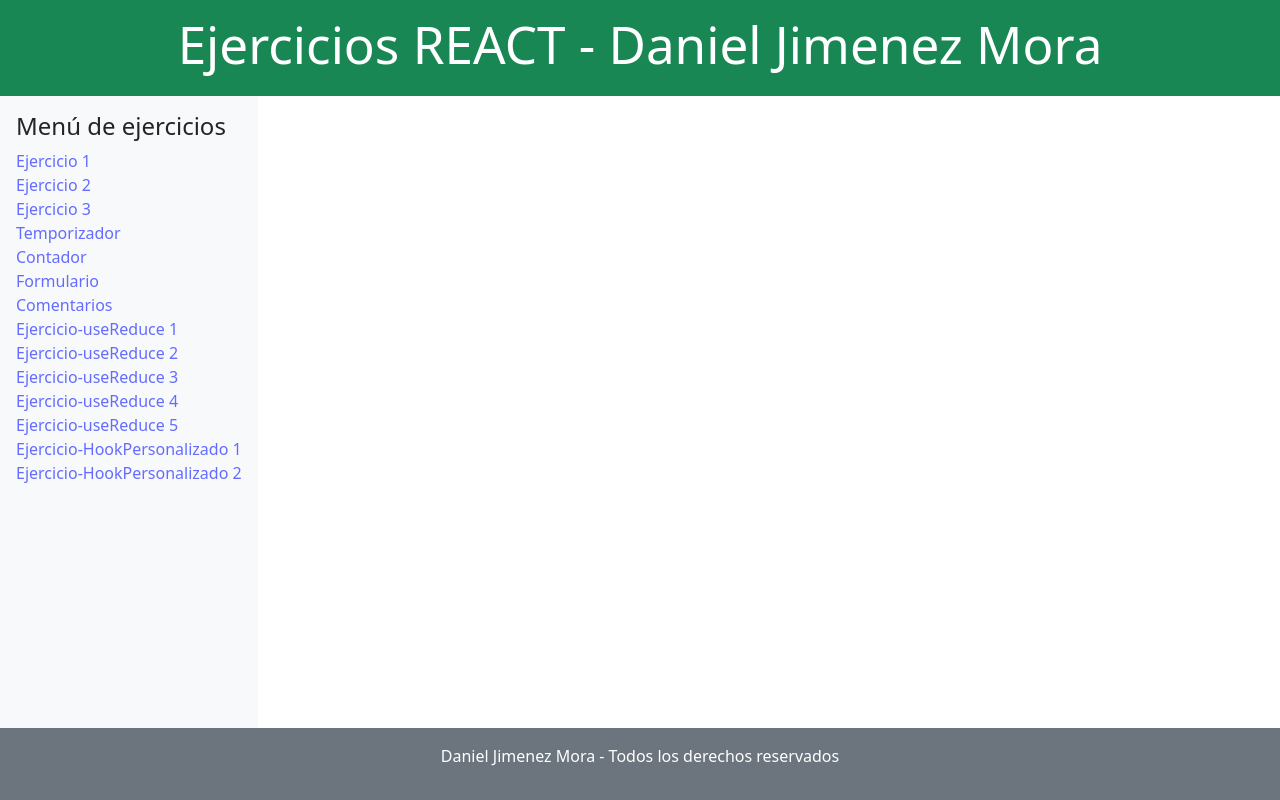
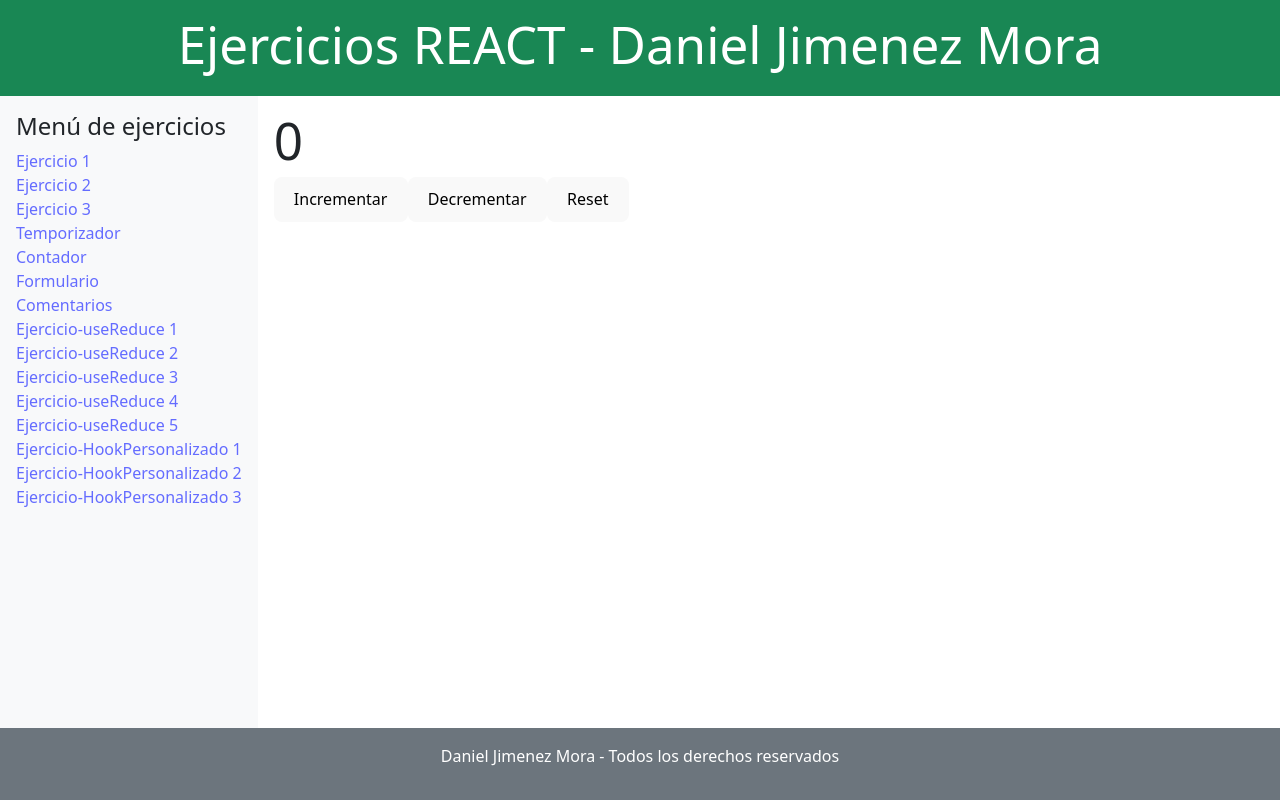
Before and after one commit to djimenez25/Ejercicios_REACT, a React (Vite) app: page /hook3 in a window 1280 px wide. Built offline with nearby package versions, Linux system fonts and the light colour scheme.

Commit message:
Commit hookPersonalizados

```diff
--- a/src/App.jsx
+++ b/src/App.jsx
@@ -17,6 +17,7 @@ import { Reducer4 } from "./ejercicios/Reducer4";
 import { Reducer5 } from "./ejercicios/Reducer5";
 import { HookPersonalizado1 } from "./ejercicios/HookPersonalizado1";
 import { HookPersonalizado2 } from "./ejercicios/hookPersonalizado2";
+import { HookPersonalizado3 } from "./ejercicios/HookPersonalizado3";
 
 function App() {
   return (
@@ -95,6 +96,11 @@ function App() {
                 Ejercicio-HookPersonalizado 2
               </Link>
             </li>
+            <li>
+              <Link to='/hook3' className='text-decoration-none'>
+                Ejercicio-HookPersonalizado 3
+              </Link>
+            </li>
           </ul>
         </nav>
 
@@ -114,6 +120,7 @@ function App() {
             <Route path='/reducer5' element={<Reducer5 />} />
             <Route path='/hook1' element={<HookPersonalizado1 />} />
             <Route path='/hook2' element={<HookPersonalizado2 />} />
+            <Route path='/hook3' element={<HookPersonalizado3 />} />
           </Routes>
         </main>
       </BrowserRouter>
--- a/src/ejercicios/HookPersonalizado2.jsx
+++ b/src/ejercicios/HookPersonalizado2.jsx
@@ -9,7 +9,13 @@ export function HookPersonalizado2() {
       <h1>Libros:</h1>
       {loading && <p>Cargando</p>}
       {error && <p>Error: {error.message}</p>}
-      {data && <pre>{JSON.stringify(data, null, 2)}</pre>}
+      {/* {data && <pre>{JSON.stringify(data, null, 2)}</pre>} */}
+      {data.map((libro, index) => (
+        <div key={index}>
+          <h4>Titulo: {libro.titulo}</h4>
+          <p>Descripcion: {libro.descripcion}</p>
+        </div>
+      ))}
     </>
   );
 }
--- /dev/null
+++ b/src/ejercicios/HookPersonalizado3.jsx
@@ -0,0 +1,14 @@
+import { useCounter } from "../hooks/useCounter";
+
+export function HookPersonalizado3() {
+  const { contador, incrementarContador, decrementarContador, resetContador } =
+    useCounter(0);
+  return (
+    <>
+      <h1>{contador}</h1>
+      <button onClick={incrementarContador}>Incrementar</button>
+      <button onClick={decrementarContador}>Decrementar</button>
+      <button onClick={resetContador}>Reset</button>
+    </>
+  );
+}
--- /dev/null
+++ b/src/hooks/useCounter.jsx
@@ -0,0 +1,19 @@
+import { useState } from "react";
+
+export function useCounter(valorInicial) {
+  const [contador, setContador] = useState(valorInicial);
+
+  const incrementarContador = () => {
+    setContador((contadorPrev) => contadorPrev + 1);
+  };
+
+  const decrementarContador = () => {
+    setContador((contadorPrev) => contadorPrev - 1);
+  };
+
+  const resetContador = () => {
+    setContador(valorInicial);
+  };
+
+  return { contador, incrementarContador, decrementarContador, resetContador };
+}
--- a/src/hooks/useFetch.jsx
+++ b/src/hooks/useFetch.jsx
@@ -1,7 +1,7 @@
 import { useEffect, useState } from "react";
 
 export function useFetch(url = null) {
-  const [data, setData] = useState(null);
+  const [data, setData] = useState([]);
   const [loading, setLoading] = useState(true);
   const [error, setError] = useState(null);
 
```
